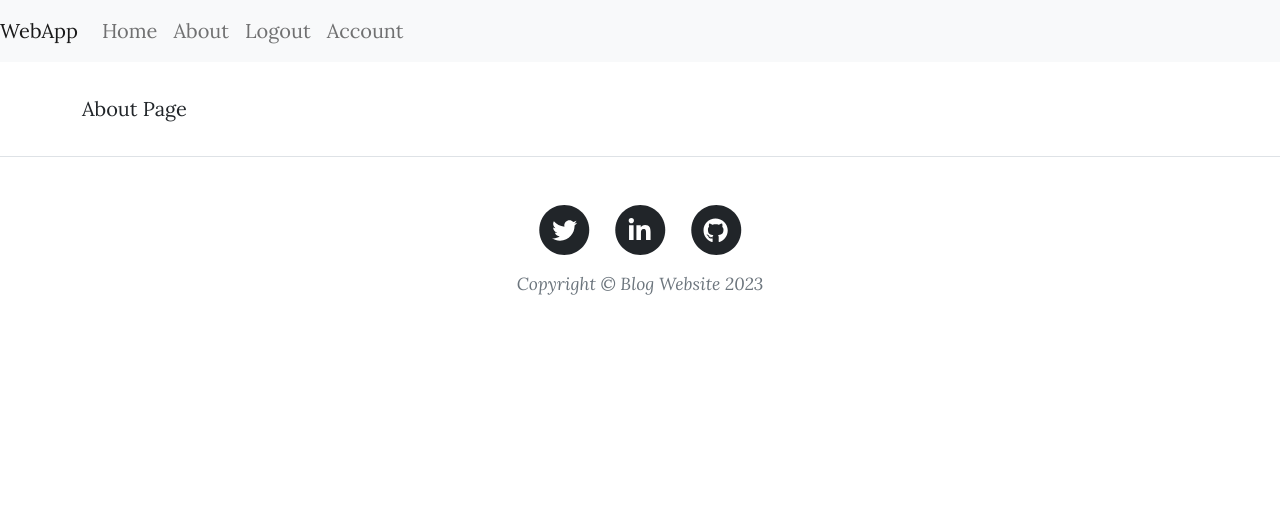
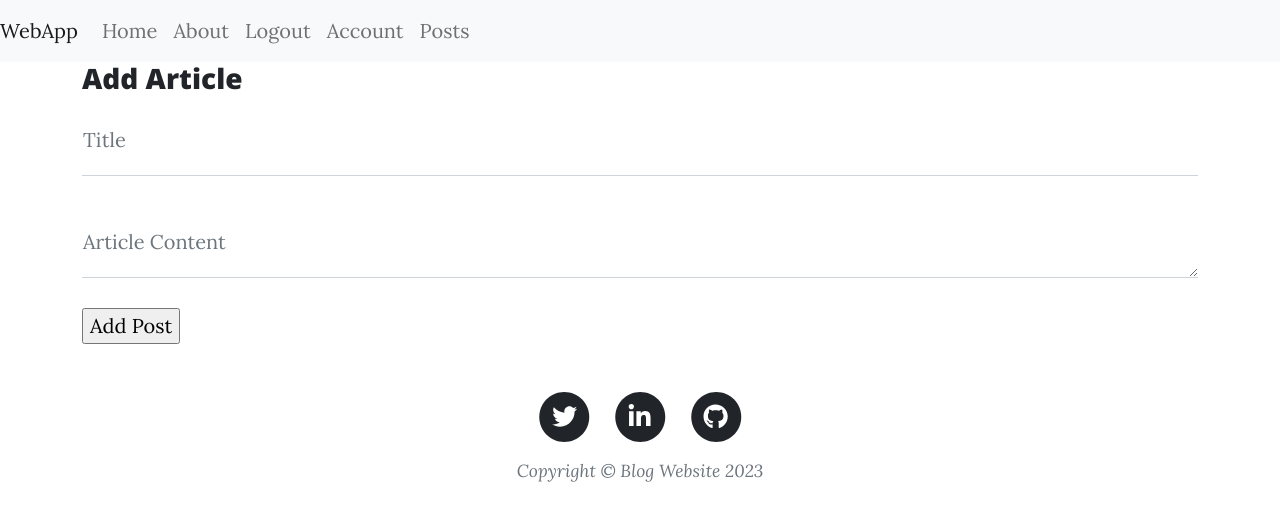
Before and after one commit to Gaikawade/Blog-Site, a Flask app: page /add_post in a window 1280 px wide. Shown: the top 521 px of the page. Run offline with Flask 2, Linux system fonts and the light colour scheme; the visitor is signed in with stand-in values (Sample User, id 1); some libraries are stand-ins or nearby versions.

Commit message:
add post

```diff
--- a/blog/forms.py
+++ b/blog/forms.py
@@ -1,5 +1,5 @@
 from flask_wtf import FlaskForm
-from wtforms import StringField, IntegerField, SubmitField, PasswordField, BooleanField
+from wtforms import StringField, IntegerField, SubmitField, PasswordField, BooleanField, TextAreaField
 from wtforms.validators import DataRequired, Regexp, Length, Email, EqualTo, ValidationError
 from blog.models import User
 
@@ -14,30 +14,25 @@ class Register(FlaskForm):
         validators=[DataRequired(), Length(min=3, max=30), Regexp(name_regex)],
         render_kw=form_css('Name')
     )
-
     email = StringField(
         'Email',
         validators=[DataRequired(), Email()],
         render_kw=form_css('Email')
     )
-
     def validate_email(self, email):
       document = User.query.filter_by(email=email.data).first()
       if document:
         raise ValidationError("Email address already registered")
-
     password = PasswordField(
         'Password',
         validators=[DataRequired()],
         render_kw=form_css('Password')
     )
-
     confirm_password = PasswordField(
         'Confirm Password',
         validators=[DataRequired(), EqualTo('password')],
         render_kw=form_css('Confirm Password')
     )
-
     submit = SubmitField('Sign up')
 
 
@@ -47,15 +42,12 @@ class Login(FlaskForm):
         validators=[DataRequired(), Email()],
         render_kw=form_css('Email')
     )
-
     password = PasswordField(
         'Password',
         validators=[DataRequired()],
         render_kw=form_css('Password')
     )
-
     submit = SubmitField('Login')
-
     remember = BooleanField('Remember Me')
 
 
@@ -65,16 +57,26 @@ class Account(FlaskForm):
         validators=[DataRequired(), Length(min=3, max=30), Regexp(name_regex)],
         render_kw=form_css('Name')
     )
-
     email = StringField(
         'Email',
         validators=[DataRequired(), Email()],
         render_kw=form_css('Email')
     )
+    def validate_email(self, email):
+      document = User.query.filter_by(email=email.data).count()
+      if document > 1:
+        raise ValidationError("Email address already registered")
+    submit = SubmitField('Update details')
 
-    def validate_email(self, email):
-      document = User.query.filter_by(email=email.data).first()
-      if document:
-        raise ValidationError("Email address already registered")
-
-    submit = SubmitField('Update details')
+class PostForm(FlaskForm):
+    title = StringField(
+        'Title',
+        validators=[DataRequired(), Length(max=120)],
+        render_kw=form_css('Title')
+    )
+    content = TextAreaField(
+        'Article Content',
+        validators=[DataRequired()],
+        render_kw=form_css('Article Content') #Add row for larger text area
+    )
+    submit = SubmitField('Add Post')
--- a/blog/models.py
+++ b/blog/models.py
@@ -12,7 +12,7 @@ class User(db.Model, UserMixin):
     name = db.Column(db.String(80), nullable=False)
     email = db.Column(db.String(80), nullable=False, unique=True)
     password = db.Column(db.String(80), nullable=False)
-    created_at = db.Column(db.DateTime, default=datetime.now())
+    created_at = db.Column(db.DateTime, default=datetime.utcnow)
     posts = db.relationship('Post', backref='author', lazy=True)
 
     def __repr__(self):
@@ -22,8 +22,8 @@ class User(db.Model, UserMixin):
 class Post(db.Model):
     id = db.Column(db.Integer, primary_key=True, autoincrement=True)
     title = db.Column(db.String(120), nullable=False)
-    content = db.Column(db.String(2000), nullable=False)
-    date = db.Column(db.Date, default=datetime.now)
+    content = db.Column(db.Text, nullable=False)
+    date = db.Column(db.Date, default=datetime.utcnow)
     user_id = db.Column(db.Integer, db.ForeignKey('user.id'), nullable=False)
 
     def __repr__(self):
@@ -37,3 +37,6 @@ def add_user(form):
     user = User(name=name, email=email, password=hashed_password)
     db.session.add(user)
     db.session.commit()
+
+def add_post(form):
+    title = form.title
--- a/blog/routes.py
+++ b/blog/routes.py
@@ -1,13 +1,14 @@
 from flask import render_template, redirect, url_for, flash, request
-from blog.forms import Register, Login, Account
-from blog.models import add_user, User
-from blog import app, bcrypt
+from blog.forms import Register, Login, Account, PostForm
+from blog.models import add_user, User, Post
+from blog import app, bcrypt, db
 from flask_login import login_required, login_user, logout_user, current_user
 
 @app.route('/')
 @app.route('/home')
 def home():
-    return render_template('home.html', title='HomePage')
+    posts = Post.query.all()
+    return render_template('home.html', title='HomePage', posts=posts)
 
 
 @app.route('/about')
@@ -31,9 +32,16 @@ def posts():
     return render_template('posts.html', title='Posts')
 
 
-@app.route('/add_post')
+@app.route('/add_post', methods=['POST', 'GET'])
 def add_post():
-    return render_template('add_post.html', title='Add Post')
+    form = PostForm()
+    if form.validate_on_submit():
+        post = Post(title=form.title.data, content=form.content.data, author=current_user)
+        db.session.add(post)
+        db.session.commit()
+        flash('Post added successfully', 'success')
+        return redirect(url_for('home'))
+    return render_template('add_post.html', title='Add Post', form=form)
 
 
 @app.route('/login', methods=['POST', 'GET'])
--- a/blog/templates/add_post.html
+++ b/blog/templates/add_post.html
@@ -1,5 +1,44 @@
 {% extends 'layout.html' %}
 
 {% block contents %}
-  <p>About Page</p>
+    {% with messages = get_flashed_messages(with_categories=true) %}
+      {% if messages %}
+          <ul class="flashes">
+            {% for category, message in messages %}
+                <div class="alert alert-{{category}}" role="alert">
+                    <li>{{message}}</li>
+                </div>
+            {% endfor %}
+          </ul>
+      {% endif %}
+    {% endwith %}
+
+    <h3>Add Article</h3>
+
+    <form action="" method="post">
+    {{ form.csrf_token }}
+
+    <div class="form-floating">
+      {{ form.title() }}
+      {{ form.title.label }} <br />
+        {% if form.title.errors %}
+            {% for error in form.title.errors %}
+              <div class="text-danger"> {{ error }} </div> <br />
+            {% endfor %}
+        {% endif %}
+    </div>
+
+    <div class="form-floating">
+      {{ form.content() }}
+      {{ form.content.label }} <br />
+        {% if form.content.errors %}
+            {% for error in form.content.errors %}
+              <div class="text-danger"> {{ error }} </div> <br />
+            {% endfor %}
+        {% endif %}
+    </div>
+
+    <div id="success">{{ form.submit() }}</div>
+
+    </form>
 {% endblock contents %}
--- a/blog/templates/layout.html
+++ b/blog/templates/layout.html
@@ -47,7 +47,6 @@
                 aria-expanded="false"
                 aria-label="Toggle navigation"
             >
-                <span class="navbar-toggler-icon"></span>
             </button>
             <div class="collapse navbar-collapse" id="navbarText">
                 <ul class="navbar-nav mr-auto">
@@ -63,6 +62,9 @@
                         </li>
                         <li class="nav-item">
                             <a class="nav-link" href="{{url_for('account')}}">Account</a>
+                        </li>
+                        <li class="nav-item">
+                            <a class="nav-link" href="{{url_for('add_post')}}">Posts</a>
                         </li>
                     {% else %}
                         <li class="nav-item">
@@ -81,7 +83,7 @@
         </div>
 
         <!-- Footer-->
-        <footer class="border-top">
+        <footer>
             <div class="container px-4 px-lg-5">
                 <div class="row gx-4 gx-lg-5 justify-content-center">
                     <div class="col-md-10 col-lg-8 col-xl-7">
```
Also changed, not shown: blog/templates/home.html (+33 -2 lines).
